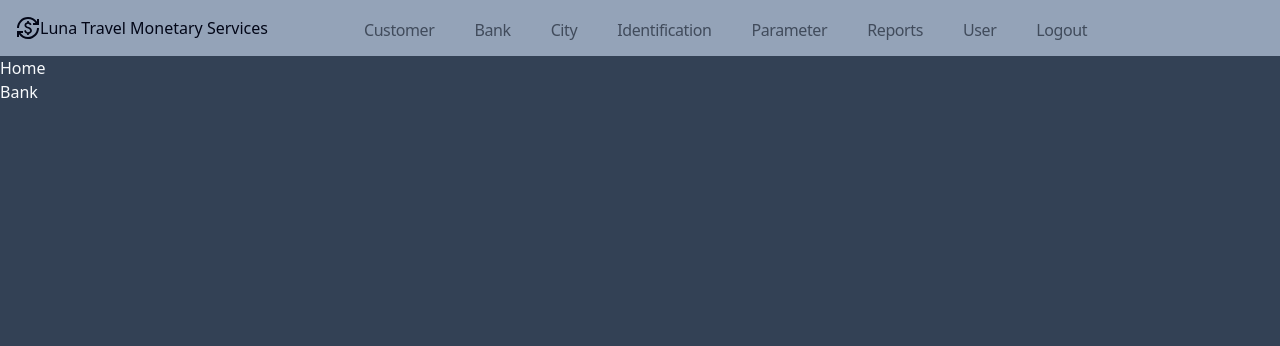
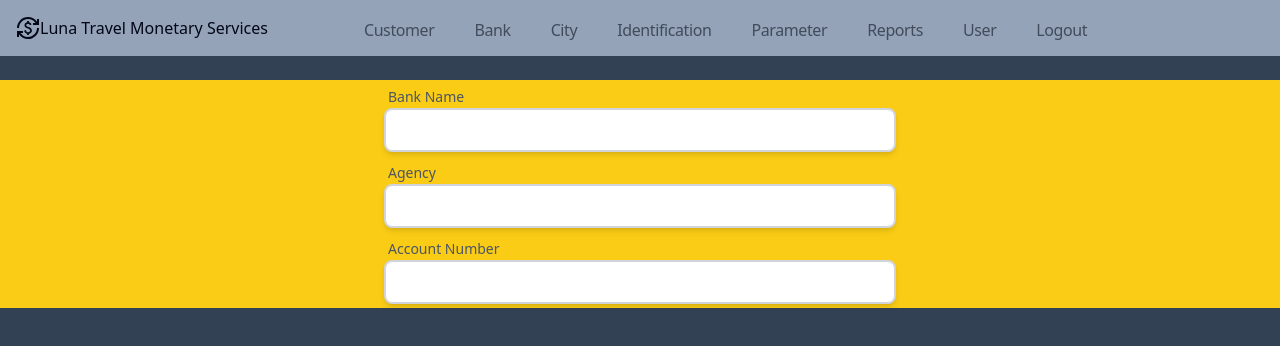
Before and after one commit to waldirborbajr/lunatravel, a Nuxt app: page /bank in a window 1280 px wide. Shown: the top 346 px of the page. Built offline with nearby package versions, Linux system fonts and the light colour scheme.

Commit message:
feat: add input field
Signed-off-by: Waldir BORBA JUNIOR <wborbajr@gmail.com>

```diff
--- a/pages/bank/index.vue
+++ b/pages/bank/index.vue
@@ -1,11 +1,28 @@
 <template>
-  <NuxtLink to="/">Home</NuxtLink>
-  <div>Bank</div>
+  <div id="bank" class="mt-6 w-full bg-yellow-400">
+    <div class="mx-auto max-w-lg">
+      <div class="py-1">
+        <span class="px-1 text-sm text-gray-600">Bank Name</span>
+        <input placeholder="" type="text"
+          class="block py-2 px-3 w-full placeholder-gray-600 bg-white rounded-lg border-2 border-gray-300 shadow-md focus:placeholder-gray-500 focus:bg-white focus:border-gray-600 focus:outline-none text-md" />
+      </div>
+      <div class="py-1">
+        <span class="px-1 text-sm text-gray-600">Agency</span>
+        <input placeholder="" type="text"
+          class="block py-2 px-3 w-full placeholder-gray-600 bg-white rounded-lg border-2 border-gray-300 shadow-md focus:placeholder-gray-500 focus:bg-white focus:border-gray-600 focus:outline-none text-md" />
+      </div>
+      <div class="py-1">
+        <span class="px-1 text-sm text-gray-600">Account Number</span>
+        <input placeholder="" type="text"
+          class="block py-2 px-3 w-full placeholder-gray-600 bg-white rounded-lg border-2 border-gray-300 shadow-md focus:placeholder-gray-500 focus:bg-white focus:border-gray-600 focus:outline-none text-md" />
+      </div>
+    </div>
+  </div>
 </template>
 
 <script setup lang="ts">
 useHead({
-  title: "Bank",
+  title: "Bank Management",
 });
 
 const { consLog } = useUtils();
```
